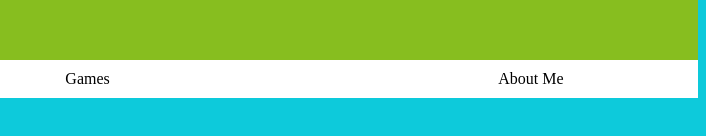
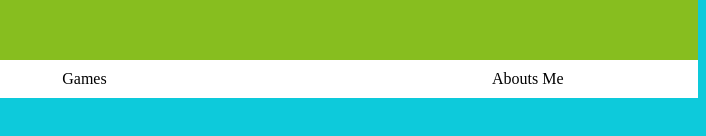
Before and after one commit to Adelynn-Crandle-student/Portfolio-project-, a website: page index.html in a window 1280 px wide. Shown: the part 252-388 px from the top of the page, 574-1280 px from the left. Drawn offline with Linux system fonts and the light colour scheme.

Commit message:
Trying to stay sane

```diff
--- a/index.html
+++ b/index.html
@@ -11,7 +11,7 @@
     <nav>
         <a href="">Acomplishments</a>
         <a href="">Games</a>
-        <a href="">About Me</a>
+        <a href="">Abouts Me</a>
     </nav>
 
 </body>
```
